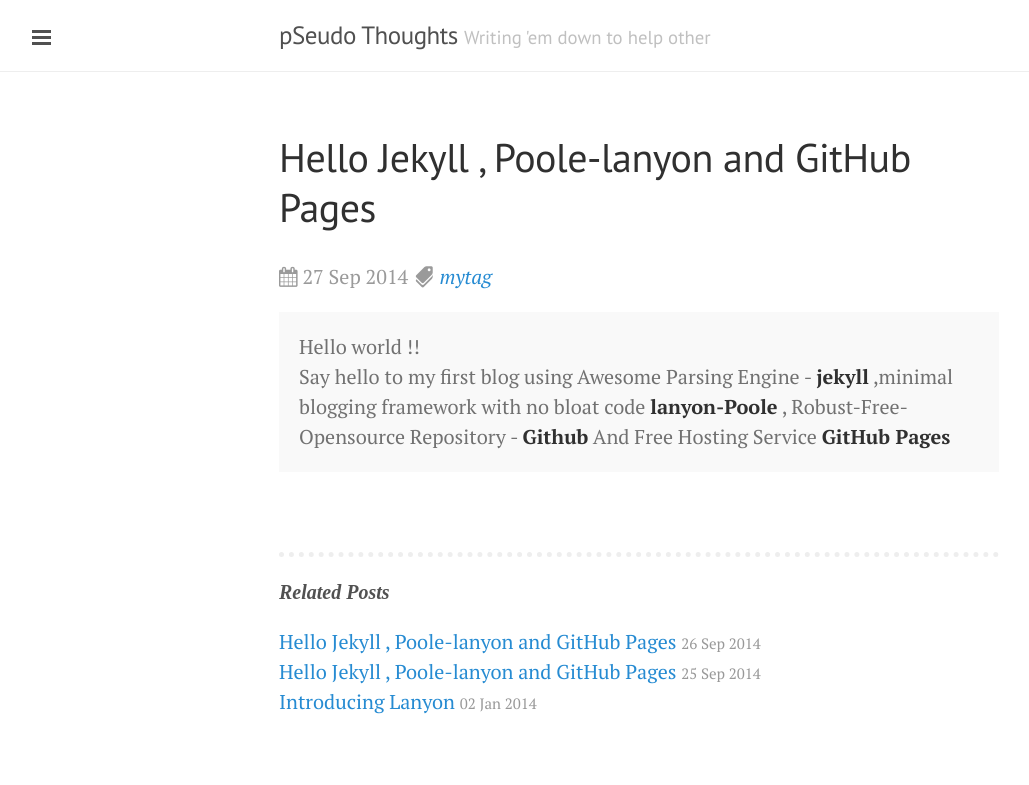
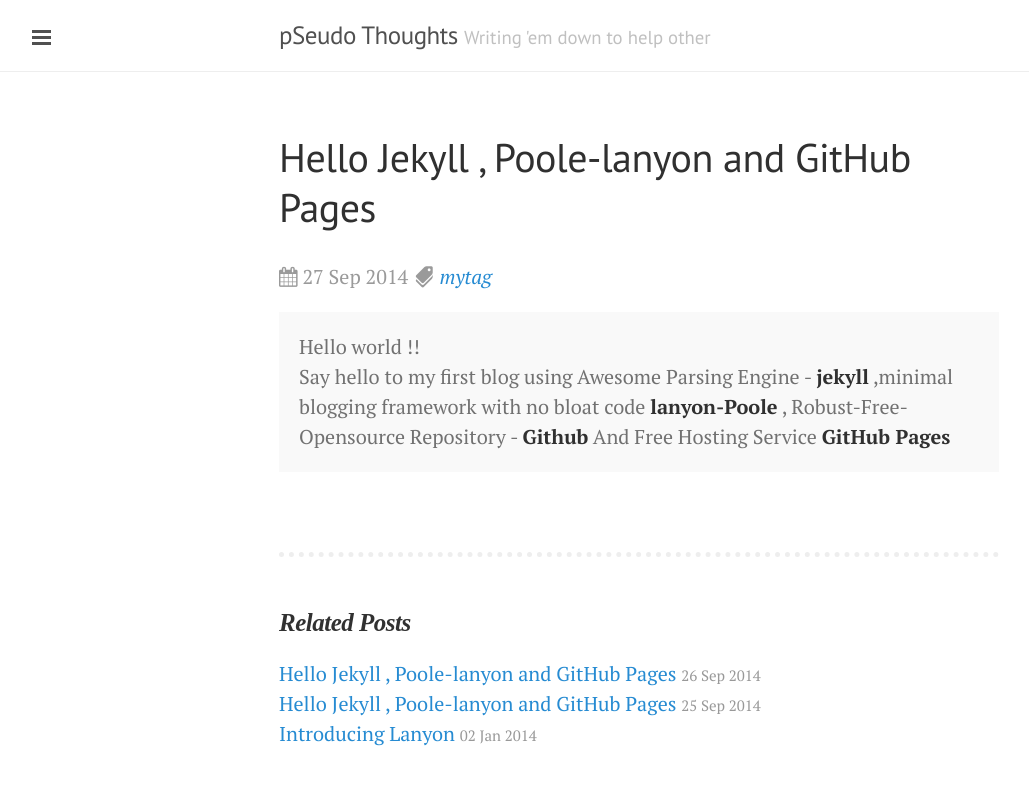
Before and after one commit to DharmeshPandav/dharmeshpandav.github.io, a Jekyll site: the page built from _posts/2014-09-27-Hello jekyll.md, in a window 1280 px wide. Shown: the top 785 px of the page, without its empty margins (1-1030 px from the left). Built offline with Jekyll 4.4.1, drawn with Linux system fonts in a browser that asks for light colours; nearby versions of some CDN libraries; Markdown is read by kramdown in place of the engine named in the settings.

Commit message:
changed config

```diff
--- a/_layouts/post.html
+++ b/_layouts/post.html
@@ -38,7 +38,7 @@ comments:   true
 </div>
 
 <div class="related">
-  <div class="inline-title-post">Related Posts</div>
+  <h3 class="inline-title-post">Related Posts</h3>
   <ul class="related-posts">
     {% for post in site.related_posts limit:3 %}
       <li>
```
